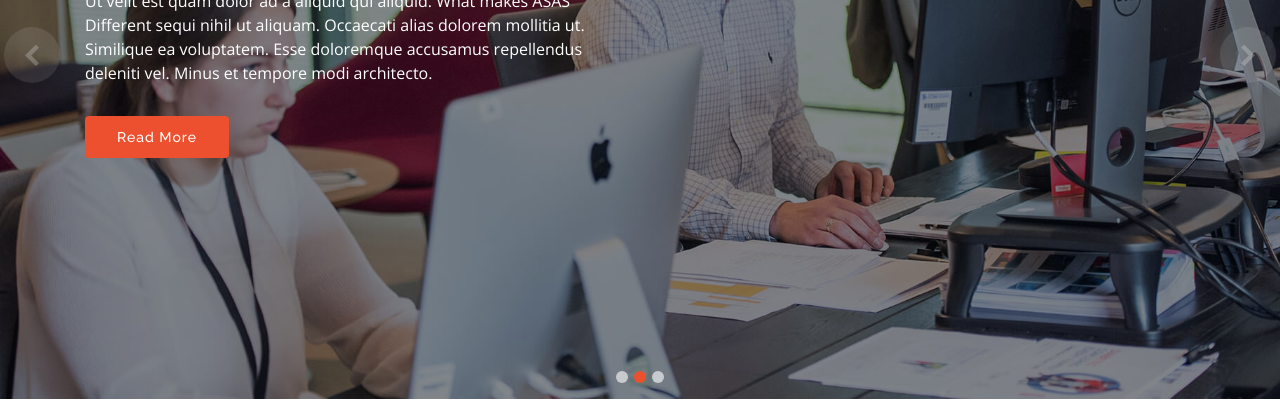
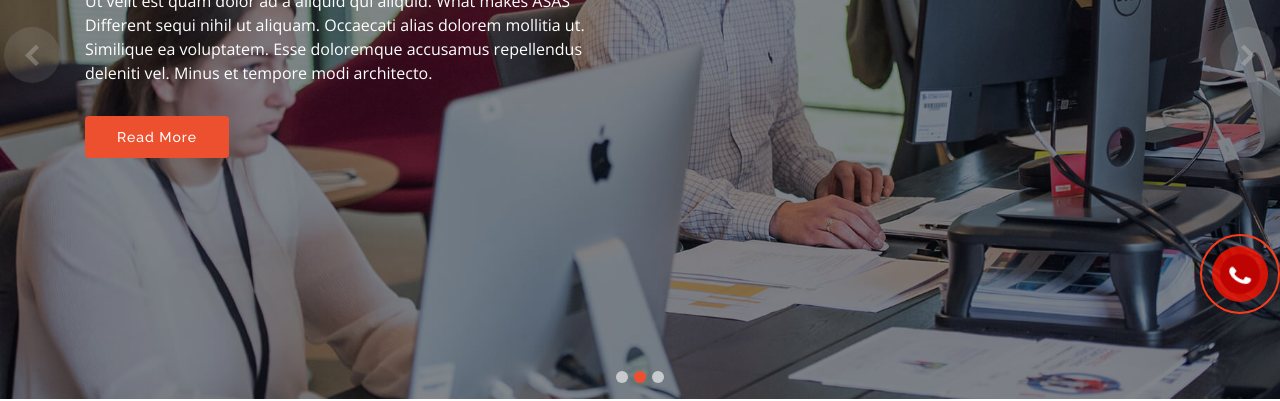
Before and after one commit to bibinlittle/Asas-UAE, a plain HTML site: page index.html in a window 1280 px wide. Shown: the part 401-802 px from the top of the page. Drawn offline with nearby package versions, Linux system fonts and the light colour scheme.

Commit message:
boat added

```diff
--- a/assets/css/style.css
+++ b/assets/css/style.css
@@ -12,7 +12,134 @@ body {
   font-family: "Open Sans", sans-serif;
   color: #444444;
 }
-
+@import url("https://cdnjs.cloudflare.com/ajax/libs/font-awesome/4.7.0/css/font-awesome.min.css");
+.call-btn {
+  position: fixed;
+  margin: 0;
+  padding: 0;
+  right: 0px;
+  bottom: 0px;
+  background: #fff;
+  background-color: transparent;
+  cursor: zoom-in;
+  font-size: 0;
+  width: 80px;
+  height: 250px;
+  z-index: 1000;
+}
+
+.call-btn .tada {
+  background: #be0303;
+  border-radius: 100px;
+  width: 40px;
+  height: 40px;
+  position: absolute;
+  left: 50%;
+  top: 50%;
+  margin-top: -20px;
+  margin-left: -20px;
+  animation-name: tada;
+  animation-duration: 0.5s;
+  animation-iteration-count: infinite;
+  animation-direction: alternate;
+}
+
+.call-btn .tada a:before {
+  font-family: FontAwesome;
+
+  content: "\f095";
+  font-size: 25px;
+  text-decoration: none;
+  color: #fff;
+  margin-left: 10px;
+  position: absolute;
+  top: 50%;
+  margin-top: -16px;
+}
+
+@keyframes tada {
+  from {
+    transform: rotate(-20deg);
+  }
+  to {
+    transform: rotate(20deg);
+  }
+}
+
+.call-btn .pulse {
+  width: 60px;
+  height: 60px;
+  background: rgba(255, 18, 1, 0.801);
+  border-radius: 100px;
+  position: absolute;
+  top: 50%;
+  left: 50%;
+  margin-top: -30px;
+  margin-left: -30px;
+  animation-name: pulse;
+  animation-duration: 0.5s;
+  animation-iteration-count: infinite;
+  animation-direction: alternate;
+  animation-timing-function: ease-in-out;
+}
+
+@keyframes pulse {
+  from {
+    width: 55px;
+    height: 55px;
+    margin-top: -27.5px;
+    margin-left: -27.5px;
+  }
+  to {
+    width: 60px;
+    height: 60px;
+    margin-top: -30px;
+    margin-left: -30px;
+  }
+}
+
+.call-btn .zoomIn {
+  width: 80px;
+  height: 80px;
+  border: 2px solid #ff3b19;
+  border-radius: 100px;
+  position: absolute;
+  top: 50%;
+  left: 50%;
+  margin-top: -40px;
+  margin-left: -40px;
+  animation-name: zoomIn;
+  animation-duration: 1s;
+  animation-iteration-count: infinite;
+  animation-timing-function: ease-out;
+}
+@keyframes zoomIn {
+  from {
+    width: 40px;
+    height: 40px;
+    margin-top: -20px;
+    margin-left: -20px;
+  }
+  to {
+    width: 80px;
+    height: 80px;
+    margin-top: -40px;
+    margin-left: -40px;
+  }
+}
+
+@keyframes tada {
+  from {
+    transform: rotate(-20deg);
+  }
+  to {
+    transform: rotate(20deg);
+  }
+}
+.pulse {
+  -webkit-animation-name: pulse;
+  animation-name: pulse;
+}
 a {
   color: #ed502e;
 }
--- a/index.html
+++ b/index.html
@@ -4,11 +4,45 @@
 <head>
   <meta charset="utf-8">
   <meta content="width=device-width, initial-scale=1.0" name="viewport">
+  <link rel="stylesheet" href="https://cdn.jsdelivr.net/npm/bootstrap@4.5.3/dist/css/bootstrap.min.css"
+  integrity="sha384-TX8t27EcRE3e/ihU7zmQxVncDAy5uIKz4rEkgIXeMed4M0jlfIDPvg6uqKI2xXr2" crossorigin="anonymous">
+<link rel="stylesheet" href="https://cdn.jsdelivr.net/npm/bootstrap@4.5.3/dist/css/bootstrap.min.css"
+  integrity="sha384-TX8t27EcRE3e/ihU7zmQxVncDAy5uIKz4rEkgIXeMed4M0jlfIDPvg6uqKI2xXr2" crossorigin="anonymous">
+<link rel="stylesheet" href="https://maxcdn.bootstrapcdn.com/bootstrap/4.0.0/css/bootstrap.min.css"
+  integrity="sha384-Gn5384xqQ1aoWXA+058RXPxPg6fy4IWvTNh0E263XmFcJlSAwiGgFAW/dAiS6JXm" crossorigin="anonymous">
+<!-- Favicons -->
+<link href="assets/img/favicon.svg" rel="icon">
+<link href="assets/img/apple-touch-icon.png" rel="apple-touch-icon">
+<link rel="stylesheet" href="https://stackpath.bootstrapcdn.com/font-awesome/4.7.0/css/font-awesome.min.css"
+  integrity="sha384-wvfXpqpZZVQGK6TAh5PVlGOfQNHSoD2xbE+QkPxCAFlNEevoEH3Sl0sibVcOQVnN" crossorigin="anonymous">
+<!-- Google Fonts -->
+<link
+  href="https://fonts.googleapis.com/css?family=Open+Sans:300,300i,400,400i,600,600i,700,700i|Raleway:300,300i,400,400i,500,500i,600,600i,700,700i|Poppins:300,300i,400,400i,500,500i,600,600i,700,700i"
+  rel="stylesheet">
 
+<!-- Vendor CSS Files -->
+<link href="assets/vendor/bootstrap/css/bootstrap.min.css" rel="stylesheet">
+<link href="assets/vendor/icofont/icofont.min.css" rel="stylesheet">
+<link href="assets/vendor/boxicons/css/boxicons.min.css" rel="stylesheet">
+<link href="assets/vendor/venobox/venobox.css" rel="stylesheet">
+<link href="assets/vendor/owl.carousel/assets/owl.carousel.min.css" rel="stylesheet">
+
+<!-- Template Main CSS File -->
+<link href="assets/css/style.css" rel="stylesheet">
+
+<!-- =======================================================
+* Template Name: eNno - v2.1.0
+* Template URL: https://bootstrapmade.com/enno-free-simple-bootstrap-template/
+* Author: BootstrapMade.com
+* License: https://bootstrapmade.com/license/
+======================================================== -->
+<!--Start of Tawk.to Script-->
   <title>ASAS Bootstrap Template - Index</title>
   <meta content="" name="description">
   <meta content="" name="keywords">
-
+  <link
+    href="https://fonts.googleapis.com/css?family=Open+Sans:300,300i,400,400i,600,600i,700,700i|Raleway:300,300i,400,400i,500,500i,600,600i,700,700i|Poppins:300,300i,400,400i,500,500i,600,600i,700,700i"
+    rel="stylesheet">
   <!-- Favicons -->
   <link href="assets/img/favicon.png" rel="icon">
   <link href="assets/img/apple-touch-icon.png" rel="apple-touch-icon">
@@ -38,6 +72,29 @@
 </head>
 
 <body>
+
+  <!--Start of Tawk.to Script-->
+<script type="text/javascript">
+  var Tawk_API=Tawk_API||{}, Tawk_LoadStart=new Date();
+  (function(){
+  var s1=document.createElement("script"),s0=document.getElementsByTagName("script")[0];
+  s1.async=true;
+  s1.src='https://embed.tawk.to/5fd7c6b8df060f156a8d051b/1ephe0gig';
+  s1.charset='UTF-8';
+  s1.setAttribute('crossorigin','*');
+  s0.parentNode.insertBefore(s1,s0);
+  })();
+  </script>
+  <!--End of Tawk.to Script-->
+
+  <div class="call-btn">
+    <div class="zoomIn"></div>
+    <div class="pulse"></div>
+    <div class="tada">
+        <a href="tel:+917306301921">+917306301921</a>
+    </div>
+</div>
+
 
   <!-- ======= Header ======= -->
   <header id="header" class="fixed-top">
@@ -786,14 +843,14 @@
 
 
 
-
-
     <!-- ======= Contact Section ======= -->
     <section id="contact" class="contact section-bg">
 
 
 
       <div class="container" data-aos="fade-up">
+
+
 
         <div class="section-title">
           <h2>Contact</h2>
```
